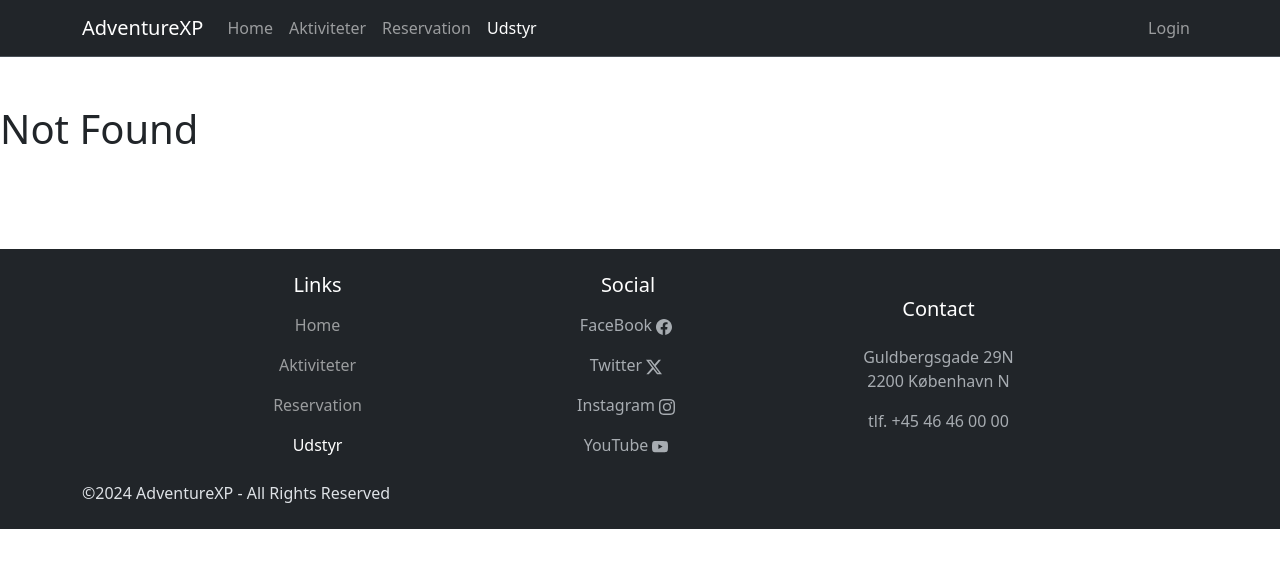
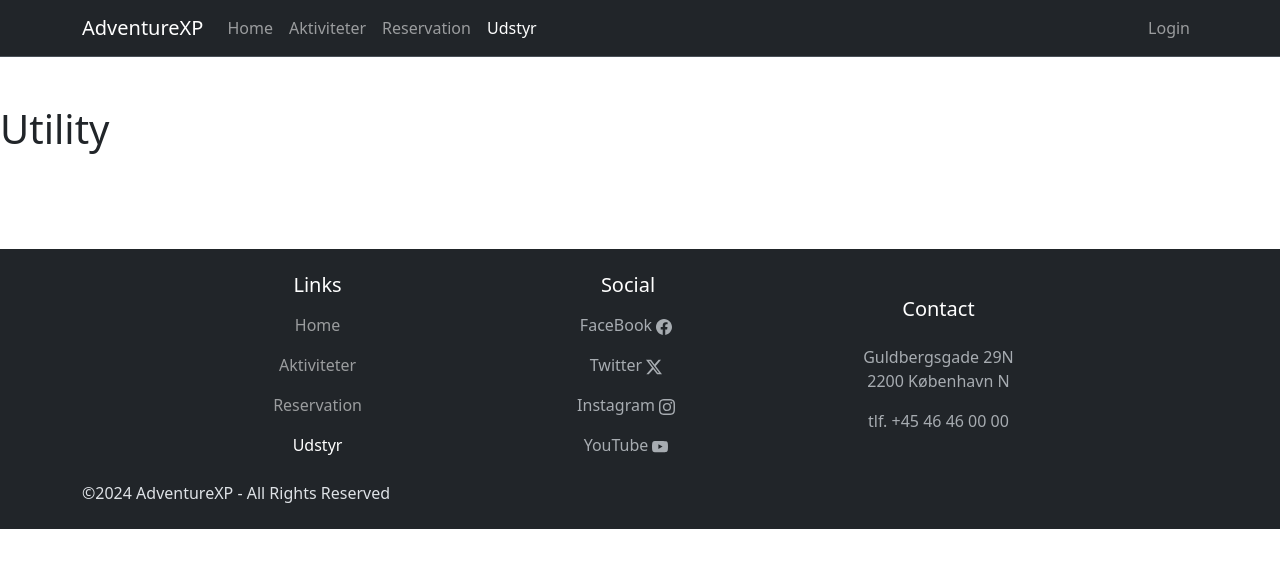
Before and after one commit to J-M-M-P/AdventureXP-frontend, a React (Vite) app: page /utility in a window 1280 px wide. Shown: the top 568 px of the page. Built offline with nearby package versions, Linux system fonts and the light colour scheme.

Commit message:
Tilføjet route for Utility (udstyr) i App.tsx

```diff
--- a/src/App.tsx
+++ b/src/App.tsx
@@ -2,6 +2,7 @@ import { Routes, Route } from "react-router-dom";
 import Home from "./pages/Home";
 import Layout from "./components/Layout";
 import Activity from "./pages/Activity";
+import Utility from "./pages/Utility";
 
 function App() {
     return (
@@ -10,6 +11,7 @@ function App() {
                 <Routes>
                     <Route path="/" element={<Home />} />
                     <Route path="/activity" element={<Activity />} />
+                    <Route path="/utility" element={<Utility />} />
                     <Route path="*" element={<h1>Not Found</h1>} />
                 </Routes>
             </Layout>
--- /dev/null
+++ b/src/pages/Utility.tsx
@@ -0,0 +1,9 @@
+function Utility() {
+    return (
+        <div>
+            <h1>Utility</h1>
+        </div>
+    );
+}
+
+export default Utility;
```
